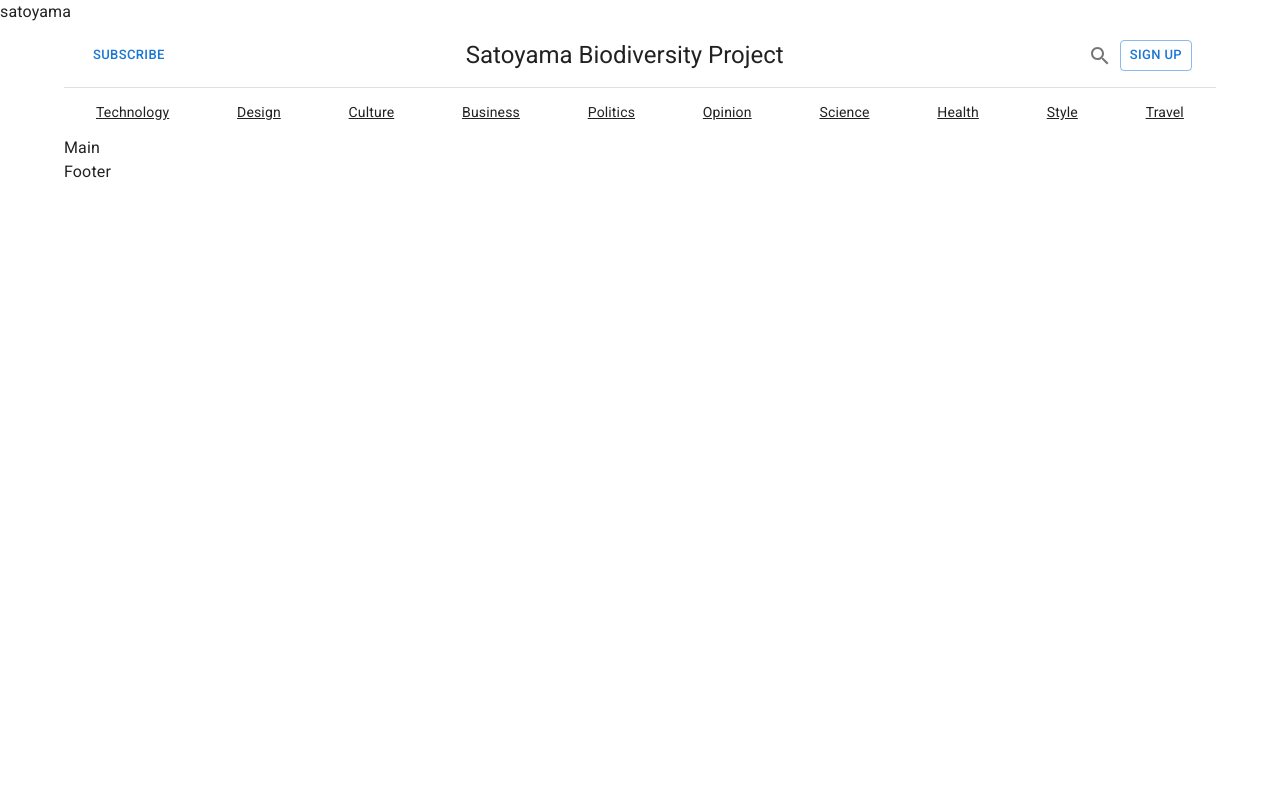
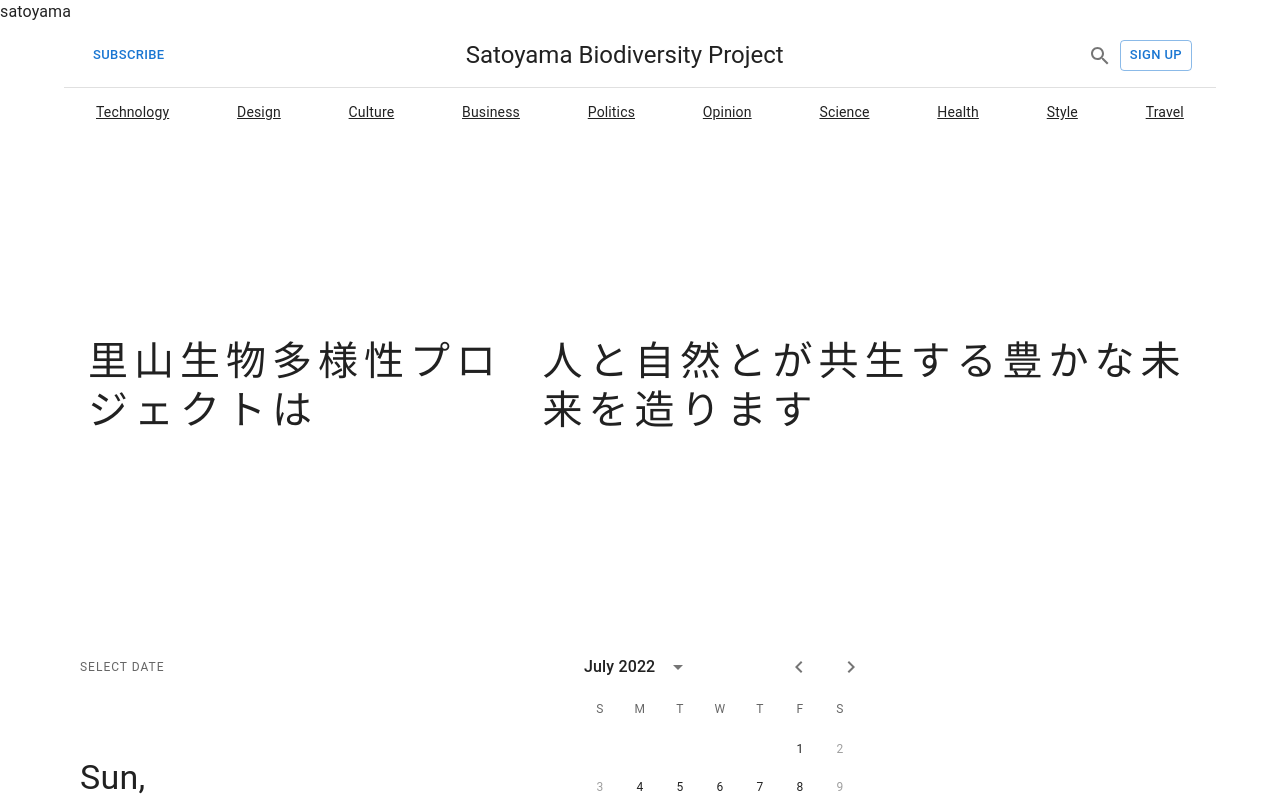
Before and after one commit to cozeeinteright/expressmongo, a React (Create React App) app in the folder tsfront/: page / in a window 1280 px wide. Shown: the top 800 px of the page. Built offline with nearby package versions, Linux system fonts and the light colour scheme.

Commit message:
add title message to Home page

```diff
--- a/tsfront/package.json
+++ b/tsfront/package.json
@@ -3,10 +3,12 @@
   "version": "0.1.0",
   "private": true,
   "dependencies": {
+    "@date-io/date-fns": "^2.14.0",
     "@emotion/react": "^11.9.3",
     "@emotion/styled": "^11.9.3",
     "@mui/icons-material": "^5.8.4",
     "@mui/material": "^5.9.2",
+    "@mui/x-date-pickers": "^5.0.0-beta.3",
     "@testing-library/jest-dom": "^5.14.1",
     "@testing-library/react": "^13.0.0",
     "@testing-library/user-event": "^13.2.1",
@@ -14,8 +16,10 @@
     "@types/node": "^18.0.6",
     "@types/react": "^18.0.15",
     "@types/react-dom": "^18.0.6",
+    "date-fns": "^2.29.1",
     "formik": "^2.2.9",
     "formik-mui": "^5.0.0-alpha.0",
+    "moment": "^2.29.4",
     "react": "^18.2.0",
     "react-dom": "^18.2.0",
     "react-router-dom": "6",
--- a/tsfront/public/index.html
+++ b/tsfront/public/index.html
@@ -1,17 +1,15 @@
 <!DOCTYPE html>
-<html lang="en">
+<html lang="ja">
   <head>
     <meta charset="utf-8" />
     <link rel="icon" href="%PUBLIC_URL%/favicon.ico" />
     <meta name="viewport" content="width=device-width, initial-scale=1" />
     <meta name="theme-color" content="#000000" />
     <meta
-      name="description"
-      content="Web site created using create-react-app"
+      name="Satoyama Biodiversity Project"
+      content="We conserve Sayoyama nature"
     />
     <link rel="apple-touch-icon" href="%PUBLIC_URL%/logo192.png" />
-    <link rel="stylesheet" href="https://fonts.googleapis.com/icon?family=Material+Icons" />
-    <link rel="stylesheet" href="https://fonts.googleapis.com/css?family=Roboto:300,400,500,700&display=swap" />
     <!--
       manifest.json provides metadata used when your web app is installed on a
       user's mobile device or desktop. See https://developers.google.com/web/fundamentals/web-app-manifest/
@@ -26,7 +24,7 @@
       work correctly both with client-side routing and a non-root public URL.
       Learn how to configure a non-root public URL by running `npm run build`.
     -->
-    <title>Thank you</title>
+    <title>Satoyama Biodiversity Project</title>
   </head>
   <body>
     <noscript>You need to enable JavaScript to run this app.</noscript>
--- a/tsfront/src/components/Main.tsx
+++ b/tsfront/src/components/Main.tsx
@@ -1,7 +1,11 @@
+import MyCalender from './MyCalender'
+import TopMessage from './TopMessage'
+
 export default function Main() {
     return (
         <>
-        Main
+            <TopMessage />
+            <MyCalender />
         </>
     )
 }
--- /dev/null
+++ b/tsfront/src/components/MyCalender.tsx
@@ -0,0 +1,25 @@
+import * as React from 'react';
+import isWeekend from 'date-fns/isWeekend';
+import TextField from '@mui/material/TextField';
+import { AdapterDateFns } from '@mui/x-date-pickers/AdapterDateFns';
+import { LocalizationProvider } from '@mui/x-date-pickers/LocalizationProvider';
+import { StaticDatePicker } from '@mui/x-date-pickers/StaticDatePicker';
+
+export default function MyCalender() {
+    const [value, setValue] = React.useState<Date | null>(new Date());
+
+    return (
+      <LocalizationProvider dateAdapter={AdapterDateFns}>
+        <StaticDatePicker<Date>
+          orientation="landscape"
+          openTo="day"
+          value={value}
+          shouldDisableDate={isWeekend}
+          onChange={(newValue) => {
+            setValue(newValue);
+          }}
+          renderInput={(params) => <TextField {...params} />}
+        />
+      </LocalizationProvider>
+    );
+}
--- /dev/null
+++ b/tsfront/src/components/TopMessage.tsx
@@ -0,0 +1,31 @@
+import { Container, Typography } from '@mui/material';
+import { Box } from '@mui/material'
+
+const boxstyle = {
+    display: 'flex',
+    alignItems: 'center',
+    height: {xs:200, md:500},
+} as const
+
+const style = {
+    fontSize: {xs:15, md:40},
+    textAlign: 'left',
+    letterSpacing: 6,
+} as const
+
+export default function TopMessage() {
+    return (
+        <>
+            <Container >
+                <Box sx={boxstyle}>
+                    <Typography sx={style} variant='h4' >
+                        里山生物多様性プロジェクトは
+                    </Typography>
+                    <Typography sx={style} variant='h4' >
+                        人と自然とが共生する豊かな未来を造ります
+                    </Typography>
+                </Box>
+            </Container>
+        </>
+    )
+}
--- a/tsfront/src/page/Home.tsx
+++ b/tsfront/src/page/Home.tsx
@@ -22,8 +22,8 @@ const sections = [
 function  Home() {
     return (
       <>
+      <CssBaseline />
       <ThemeProvider theme={theme}>
-        <CssBaseline />
         <Container component="header" maxWidth="lg">
           <Header title="Satoyama Biodiversity Project" sections={sections}/>
         </Container>
```
Also changed, not shown: 1 other file (tests, documents, lock files or other folders).
